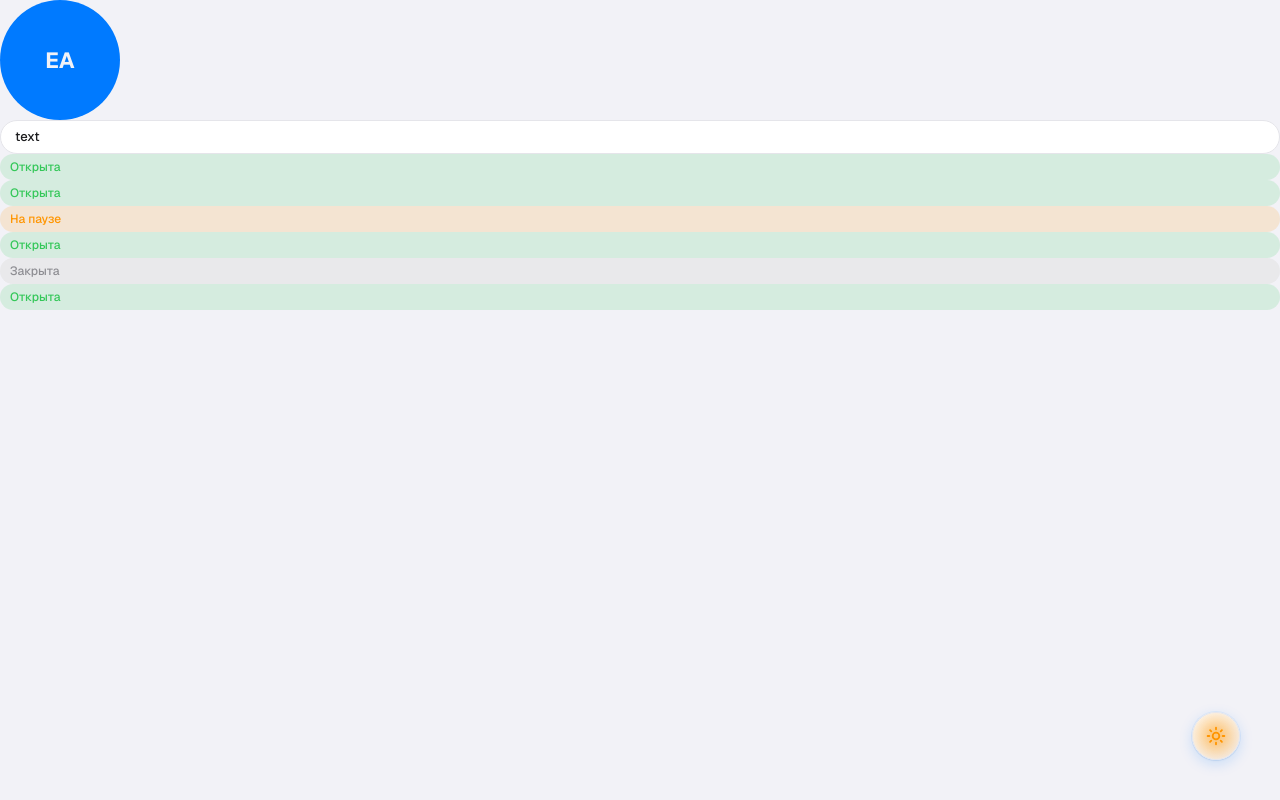
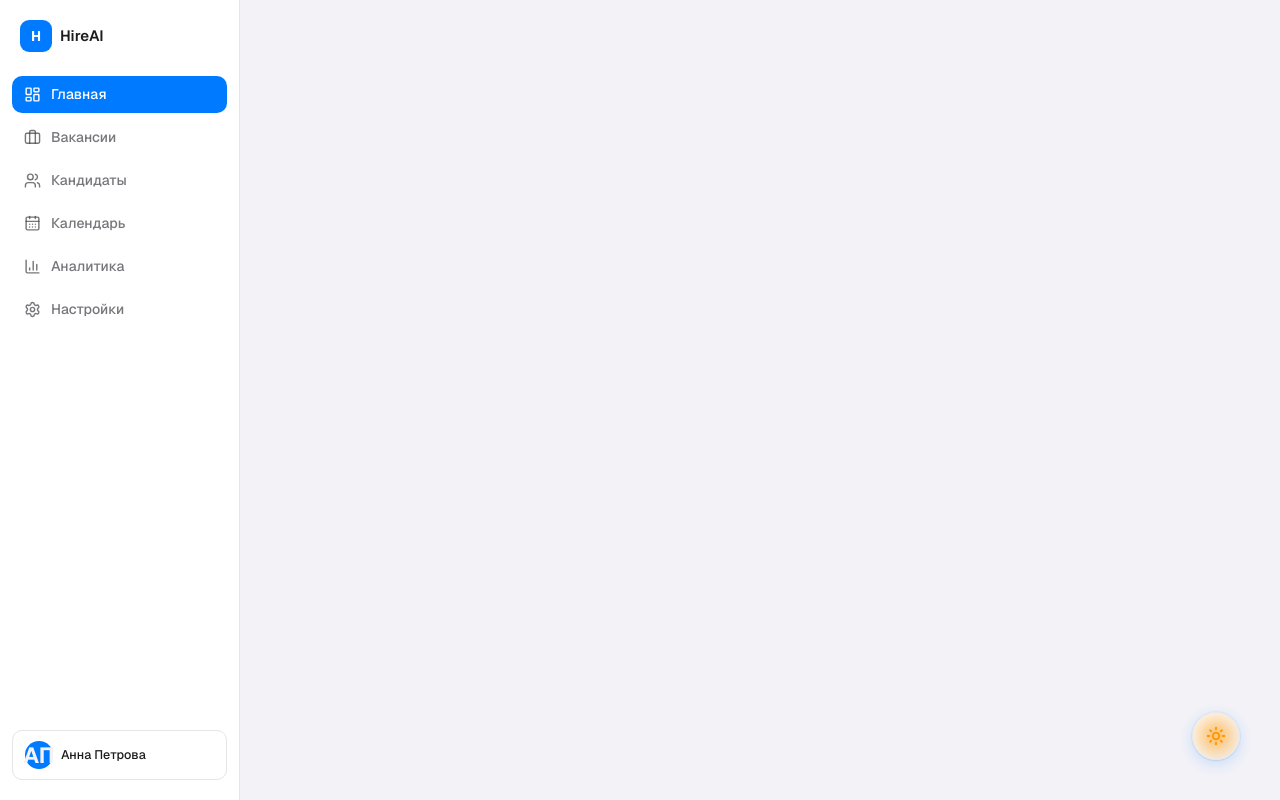
Before and after one commit to Cartnix/HireRank, a Next.js app in the folder frontend/: page /dashboard in a window 1280 px wide. Shown: the top 800 px of the page. Built offline with nearby package versions, Linux system fonts and the light colour scheme.

Commit message:
feat(widgets): Sidebar created

```diff
--- a/frontend/app/dashboard/page.tsx
+++ b/frontend/app/dashboard/page.tsx
@@ -2,10 +2,15 @@ import { initialJobs } from "@/entities/job/model/data";
 import { JobStatusBadge } from "@/entities/job/ui/JobStatus";
 import { Avatar } from "@/shared/ui/avatar";
 import { GhostButton } from "@/shared/ui/buttons/GhostButton";
+import SidebarView from "@/views/sidebarView/ui/SidebarView";
+
 
 export default function Dashboard() {
+
   return (
     <>
+        <SidebarView/>
+
       <Avatar name="Ержан Абаев" size={120} />
       <GhostButton>text</GhostButton>
       {initialJobs.map((j) => (
--- /dev/null
+++ b/frontend/shared/utils/navigation.ts
@@ -0,0 +1,26 @@
+import {
+  LayoutDashboard,
+  Briefcase,
+  Users,
+  CalendarDays,
+  BarChart3,
+  Settings as SettingsIcon,
+} from "lucide-react";
+
+export type View =
+  | "dashboard"
+  | "jobs"
+  | "candidates"
+  | "calendar"
+  | "analytics"
+  | "settings";
+
+export const navItems: { id: View; label: string; icon: React.ElementType }[] =
+  [
+    { id: "dashboard", label: "Главная", icon: LayoutDashboard },
+    { id: "jobs", label: "Вакансии", icon: Briefcase },
+    { id: "candidates", label: "Кандидаты", icon: Users },
+    { id: "calendar", label: "Календарь", icon: CalendarDays },
+    { id: "analytics", label: "Аналитика", icon: BarChart3 },
+    { id: "settings", label: "Настройки", icon: SettingsIcon },
+  ];
--- /dev/null
+++ b/frontend/views/sidebarView/ui/SidebarView.tsx
@@ -0,0 +1,21 @@
+"use client";
+
+import { View } from "@/shared/utils/navigation";
+import { Sidebar } from "@/widgets/sidebar/ui/Sidebar";
+import { useState } from "react";
+
+export default function SidebarView() {
+  const [selectedJobId, setSelectedJobId] = useState<string | null>(null);
+  const [selectedCandidateId, setSelectedCandidateId] = useState<string | null>(
+    null,
+  );
+  const [view, setView] = useState<View>("dashboard");
+
+  const navigate = (v: View) => {
+    setView(v);
+    setSelectedJobId(null);
+    setSelectedCandidateId(null);
+  };
+
+  return <Sidebar view={view} onNavigate={navigate} />;
+}
--- /dev/null
+++ b/frontend/widgets/sidebar/ui/Sidebar.tsx
@@ -0,0 +1,51 @@
+import { Avatar } from "@/shared/ui/avatar";
+import { navItems, View } from "@/shared/utils/navigation";
+
+export function Sidebar({
+  view,
+  onNavigate,
+}: {
+  view: View;
+  onNavigate: (v: View) => void;
+}) {
+  return (
+    <aside className="sticky top-0 flex h-screen w-60 shrink-0 flex-col border-r border-border bg-background-elevated px-3 py-5">
+      <div className="mb-6 flex items-center gap-2 px-2">
+        <div className="flex h-8 w-8 items-center justify-center rounded-[9px] bg-brand-primary text-[14px] font-bold text-brand-primary-foreground">
+          H
+        </div>
+        <div className="text-[15px] font-semibold">HireAI</div>
+      </div>
+
+      <nav className="flex flex-1 flex-col gap-1.5">
+        {navItems.map((item) => {
+          const Icon = item.icon;
+          const active = view === item.id;
+          return (
+            <button
+              key={item.id}
+              onClick={() => onNavigate(item.id)}
+              className={`flex items-center gap-2.5 rounded-[10px] px-3 py-2 text-left text-[14px] font-medium transition-colors ${
+                active
+                  ? "bg-brand-primary text-brand-primary-foreground"
+                  : "text-foreground-secondary hover:bg-muted"
+              }`}
+            >
+              <Icon size={17} strokeWidth={2} />
+              {item.label}
+            </button>
+          );
+        })}
+      </nav>
+
+      <div className="flex items-center justify-between rounded-[10px] border border-border px-3 py-2.5">
+        <div className="flex items-center gap-2">
+          <Avatar name="Анна Петрова" size={28} />
+          <div className="text-[12.5px] font-medium leading-tight">
+            Анна Петрова
+          </div>
+        </div>
+      </div>
+    </aside>
+  );
+}
```
Also changed, not shown: frontend/widgets/sidebar/index.ts (added).
